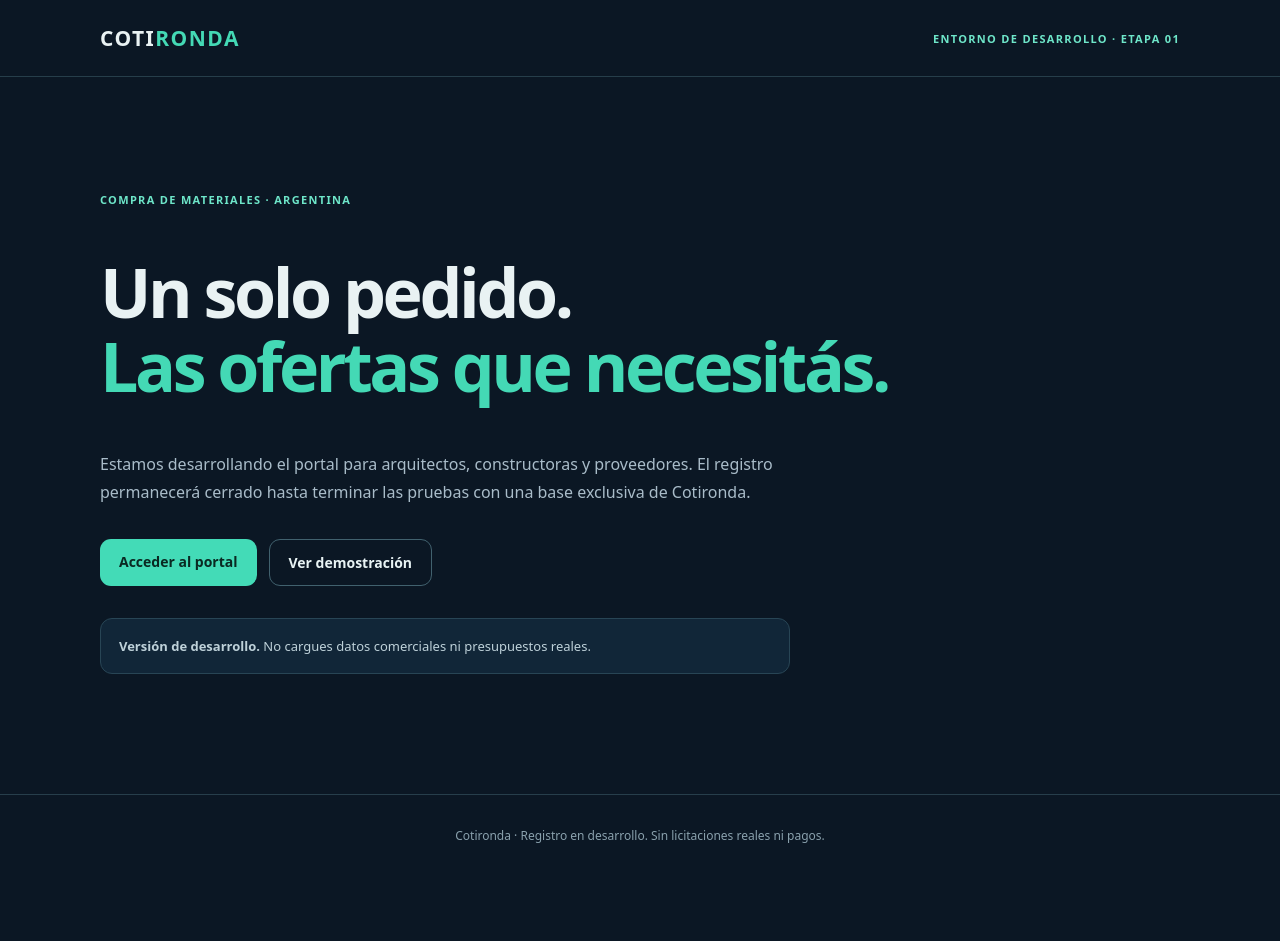
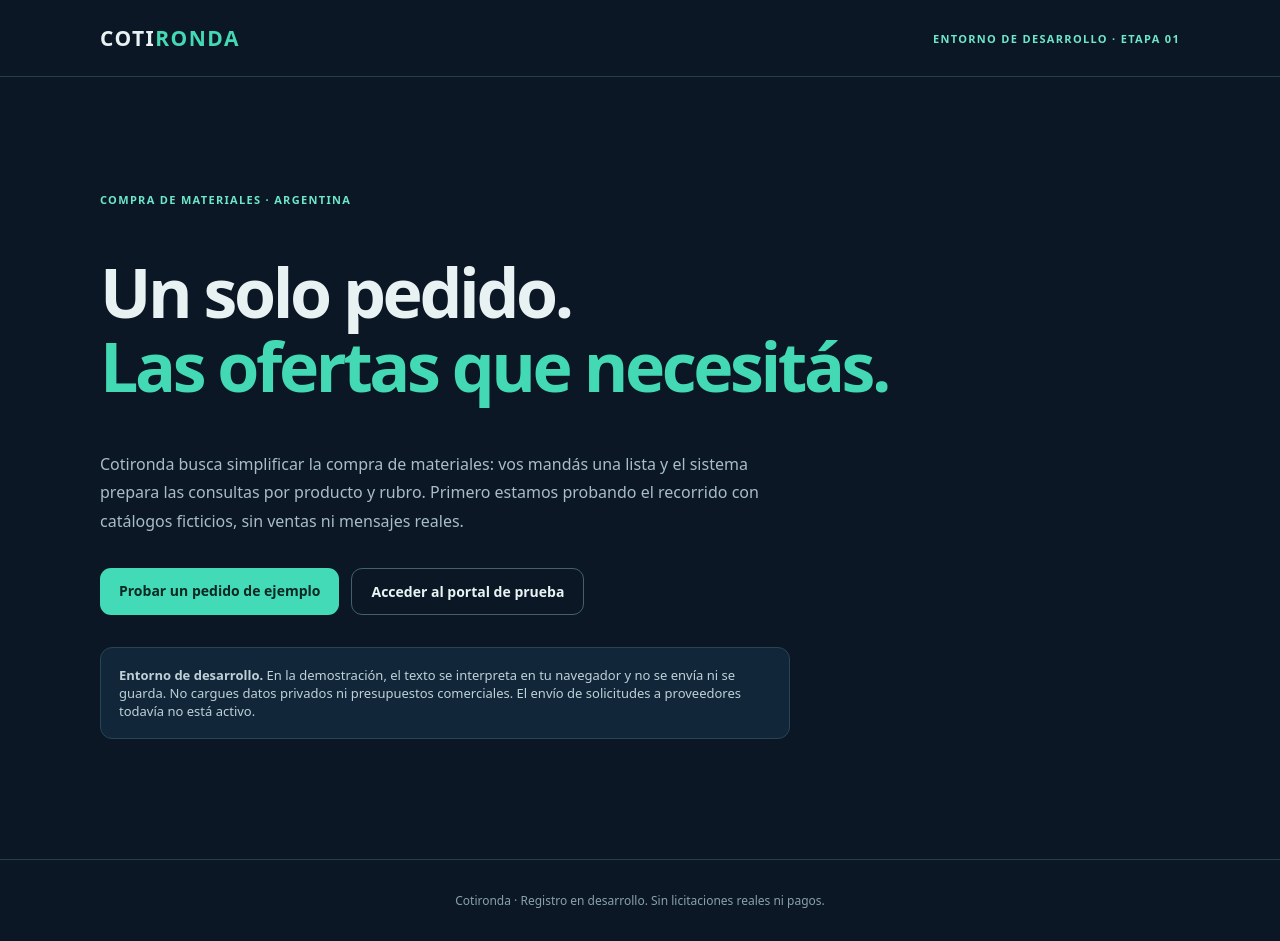
Before and after one commit to ProtectorRudo/Cotironda, a Next.js app in the folder apps/portal/: page / in a window 1280 px wide. Before the commit the page ends 876 px from the top, so only its background shows below. Built offline with nearby package versions, Linux system fonts and the light colour scheme.

Commit message:
feat(mvp-001): CTA claro a flujo de comprador local; mantener login no comercial

```diff
--- a/apps/portal/app/page.tsx
+++ b/apps/portal/app/page.tsx
@@ -1,4 +1,13 @@
 import Link from 'next/link';
 export default function Inicio() {
-  return <main className="wrap hero"><span className="eyebrow">COMPRA DE MATERIALES · ARGENTINA</span><h1>Un solo pedido.<br/><span>Las ofertas que necesitás.</span></h1><p>Estamos desarrollando el portal para arquitectos, constructoras y proveedores. El registro permanecerá cerrado hasta terminar las pruebas con una base exclusiva de Cotironda.</p><div className="actions"><Link href="/ingresar" className="button">Acceder al portal</Link><Link href="https://cotironda.vercel.app" className="button outline">Ver demostración</Link></div><div className="notice"><b>Versión de desarrollo.</b> No cargues datos comerciales ni presupuestos reales.</div></main>;
+  return <main className="wrap hero">
+    <span className="eyebrow">COMPRA DE MATERIALES · ARGENTINA</span>
+    <h1>Un solo pedido.<br/><span>Las ofertas que necesitás.</span></h1>
+    <p>Cotironda busca simplificar la compra de materiales: vos mandás una lista y el sistema prepara las consultas por producto y rubro. Primero estamos probando el recorrido con catálogos ficticios, sin ventas ni mensajes reales.</p>
+    <div className="actions">
+      <Link href="/probar" className="button">Probar un pedido de ejemplo</Link>
+      <Link href="/ingresar" className="button outline">Acceder al portal de prueba</Link>
+    </div>
+    <div className="notice"><b>Entorno de desarrollo.</b> En la demostración, el texto se interpreta en tu navegador y no se envía ni se guarda. No cargues datos privados ni presupuestos comerciales. El envío de solicitudes a proveedores todavía no está activo.</div>
+  </main>;
 }
```
